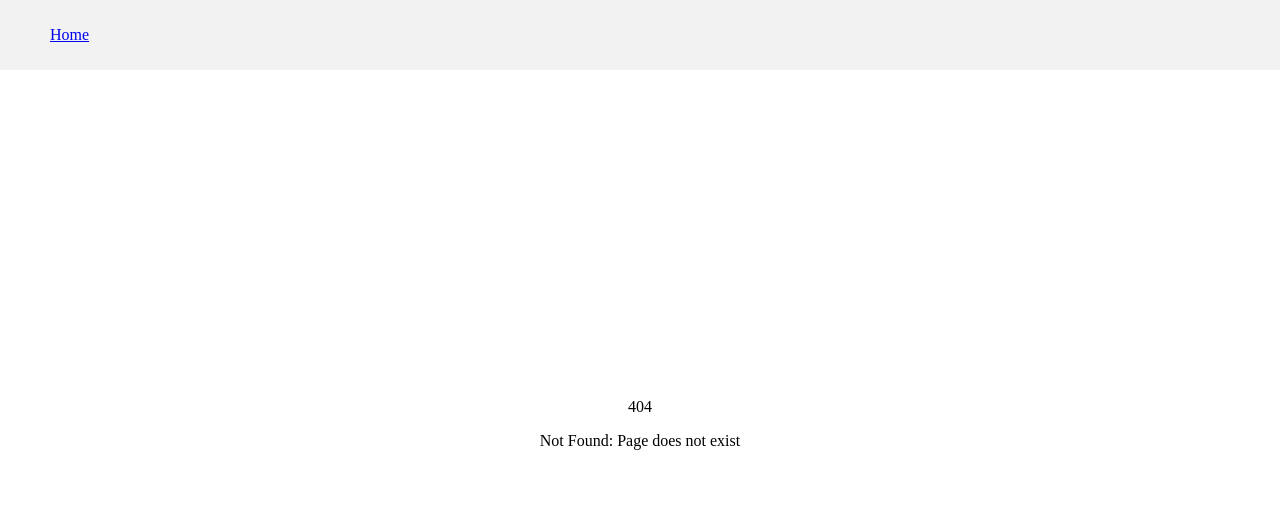
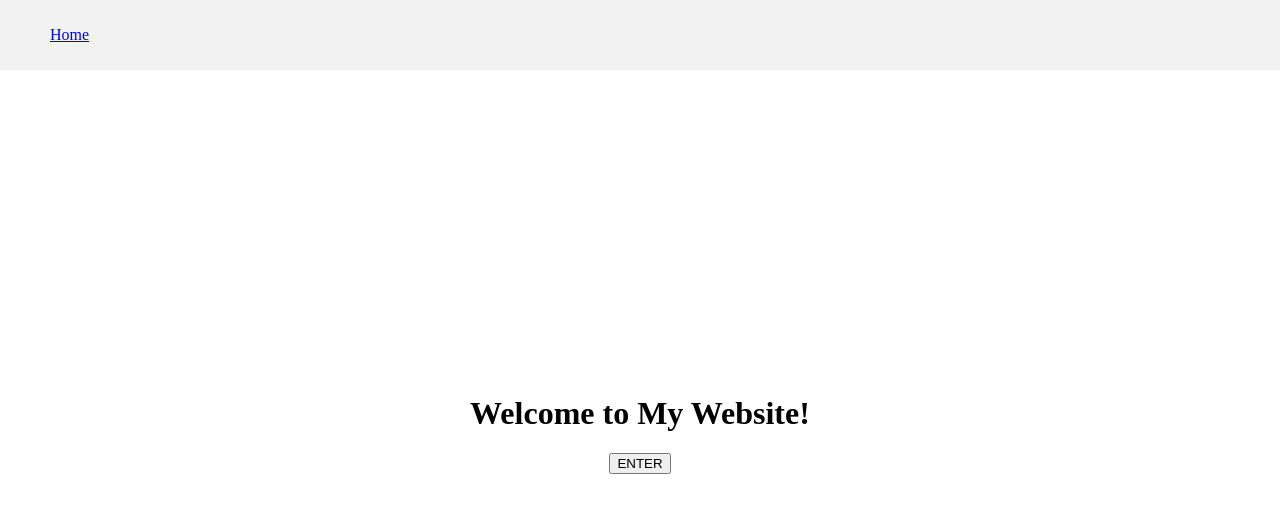
Before and after one commit to DamianMacG/nc-news, a React (Vite) app: page / in a window 1280 px wide. Before the commit this address had no page. Shown: the top 512 px of the page. Built offline with nearby package versions, Linux system fonts and the light colour scheme.

Commit message:
Deployed website

```diff
--- /dev/null
+++ b/Routes/WelcomePage.jsx
@@ -0,0 +1,14 @@
+import { Link } from "react-router-dom";
+
+const WelcomePage = () => {
+  return (
+    <div>
+      <h1>Welcome to My Website!</h1>
+      <Link to="/articles">
+        <button>ENTER</button>
+      </Link>
+    </div>
+  );
+};
+
+export default WelcomePage;
--- a/src/App.jsx
+++ b/src/App.jsx
@@ -3,6 +3,7 @@ import Home from "../Routes/Home";
 import ArticlePage from "../Routes/ArticlePage";
 import Navbar from "./components/Navbar";
 import Error from "./components/ErrorPage";
+import WelcomePage from "../Routes/WelcomePage";
 import "./App.css";
 
 function App() {
@@ -10,6 +11,7 @@ function App() {
     <div className="app">
       <Navbar />
       <Routes>
+        <Route path="/" element={<WelcomePage />}/>
         <Route path="/articles" element={<Home />} />
         <Route path="/articles/:article_id" element={<ArticlePage />} />
         <Route
```
Also changed, not shown: 2 other files (tests, documents, lock files or other folders).
